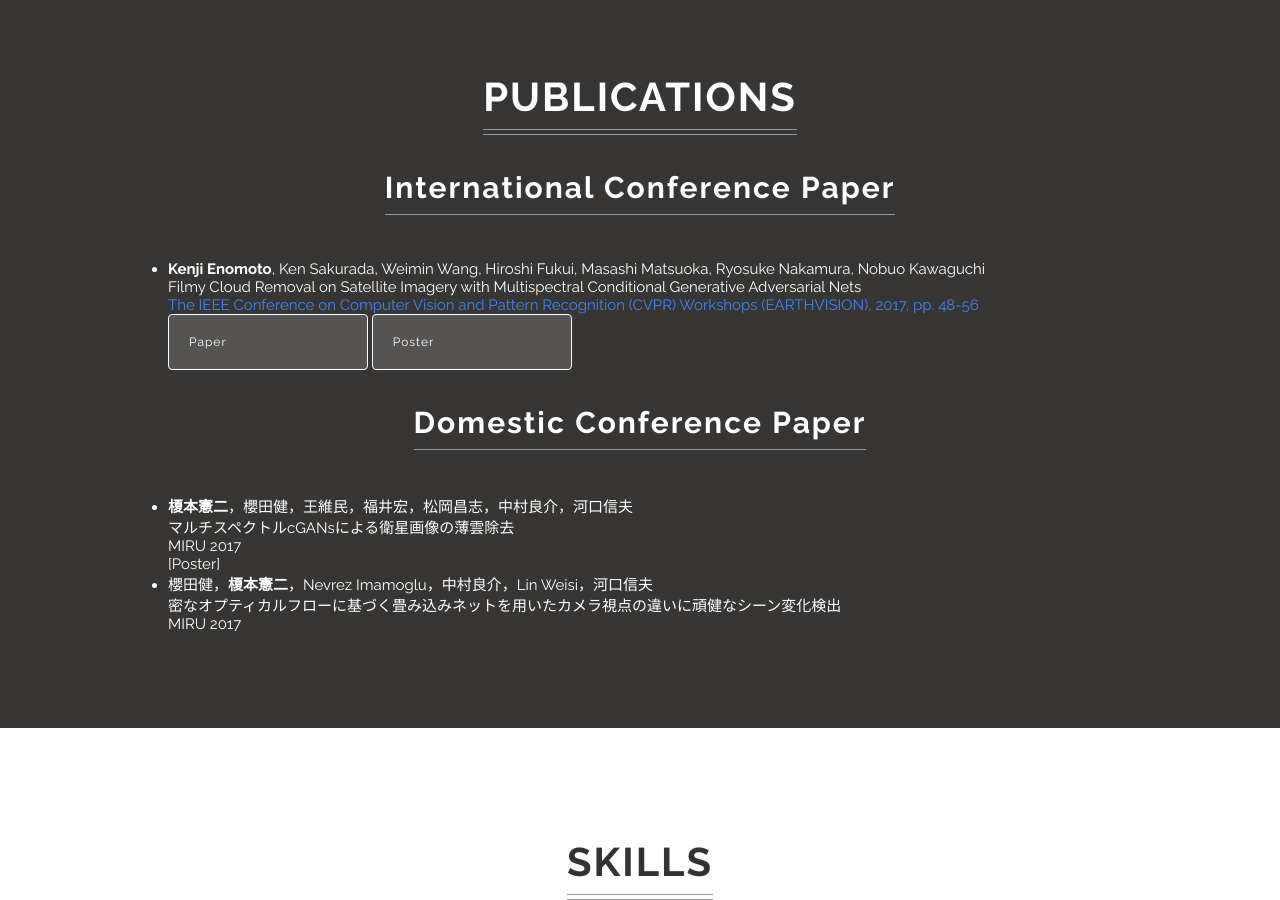
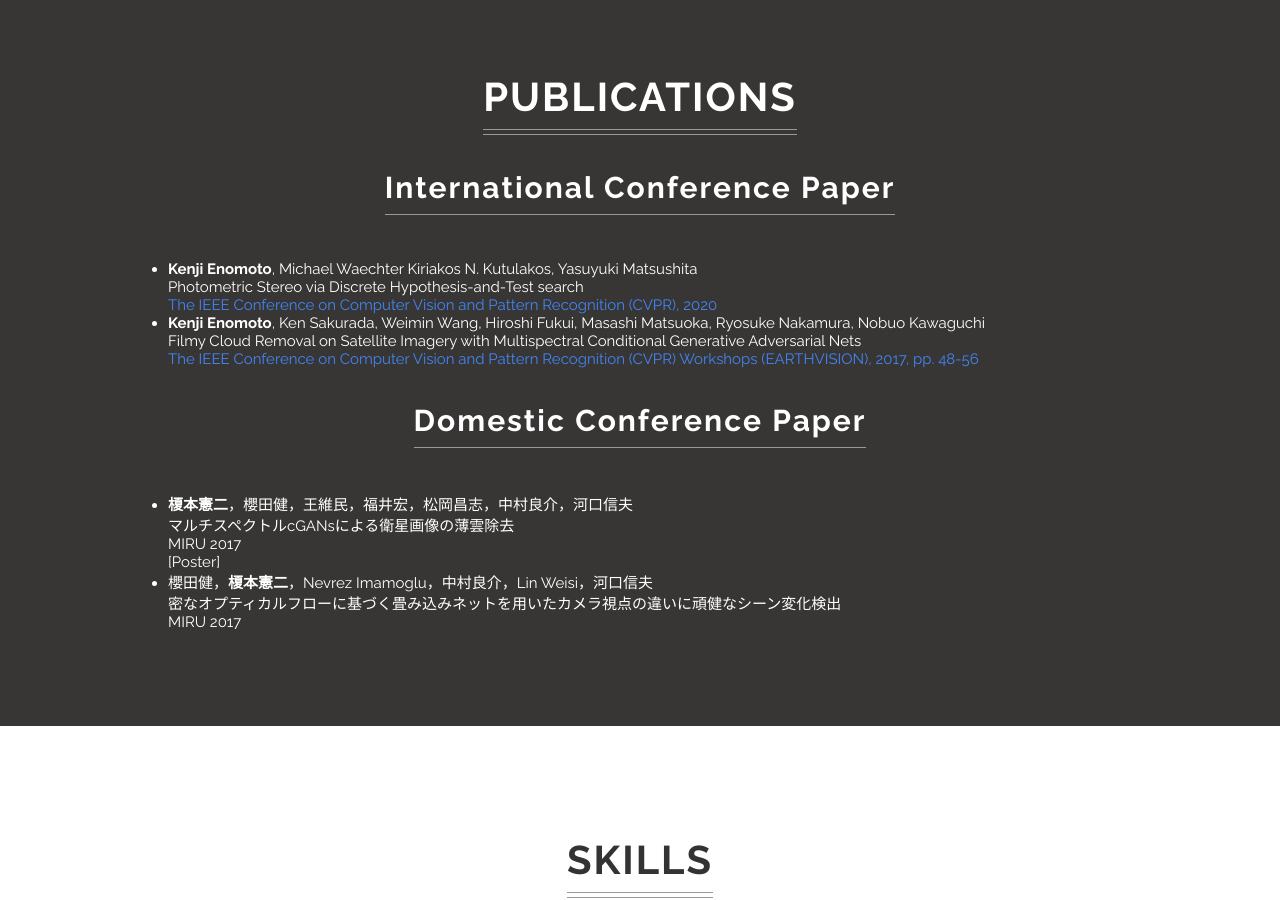
Before and after one commit to enomotokenji/enomotokenji.github.io, a Jekyll site: the page index.html, which Jekyll copies as it is, in a window 1280 px wide and 900 px high, scrolled down 1840 px. Built offline with Jekyll 4.4.1, drawn with Linux system fonts in a browser that asks for light colours; nearby versions of some CDN libraries.

Commit message:
updated publications

```diff
--- a/index.html
+++ b/index.html
@@ -100,11 +100,18 @@
             <div class="pub-d-description">
                 <ul>
                     <li>
+                        <div class="pub-d-author"><strong>Kenji Enomoto</strong>, Michael Waechter Kiriakos N. Kutulakos, Yasuyuki Matsushita
+                        <div class="pub-d-title">Photometric Stereo via Discrete Hypothesis-and-Test search
+                        <div class="pub-conference">The IEEE Conference on Computer Vision and Pattern Recognition (<a href="http://cvpr2020.thecvf.com/" class="link">CVPR</a>), 2020</div>
+                        <!--<a href="publications/cvprw2017/cvprw2017_paper.pdf" target="_blank" class="button button-ghost">Paper</a>
+                        <a href="publications/cvprw2017/cvprw2017_poster.pdf" target="_blank" class="button button-ghost">Poster</a>-->
+                    </li>
+                    <li>
                         <div class="pub-d-author"><strong>Kenji Enomoto</strong>, Ken Sakurada, Weimin Wang, Hiroshi Fukui, Masashi Matsuoka, Ryosuke Nakamura, Nobuo Kawaguchi
                         <div class="pub-d-title">Filmy Cloud Removal on Satellite Imagery with Multispectral Conditional Generative Adversarial Nets
                         <div class="pub-conference">The IEEE Conference on Computer Vision and Pattern Recognition (<a href="http://cvpr2017.thecvf.com/" class="link">CVPR</a>) Workshops (<a href="https://www.grss-ieee.org/earthvision2017/" class="link">EARTHVISION</a>), 2017, pp. 48-56</div>
-                        <a href="publications/cvprw2017/cvprw2017_paper.pdf" target="_blank" class="button button-ghost">Paper</a>
-                        <a href="publications/cvprw2017/cvprw2017_poster.pdf" target="_blank" class="button button-ghost">Poster</a>
+                        <!--<a href="publications/cvprw2017/cvprw2017_paper.pdf" target="_blank" class="button button-ghost">Paper</a>
+                        <a href="publications/cvprw2017/cvprw2017_poster.pdf" target="_blank" class="button button-ghost">Poster</a>-->
                     </li>
                 </ul>
             </div>
```
